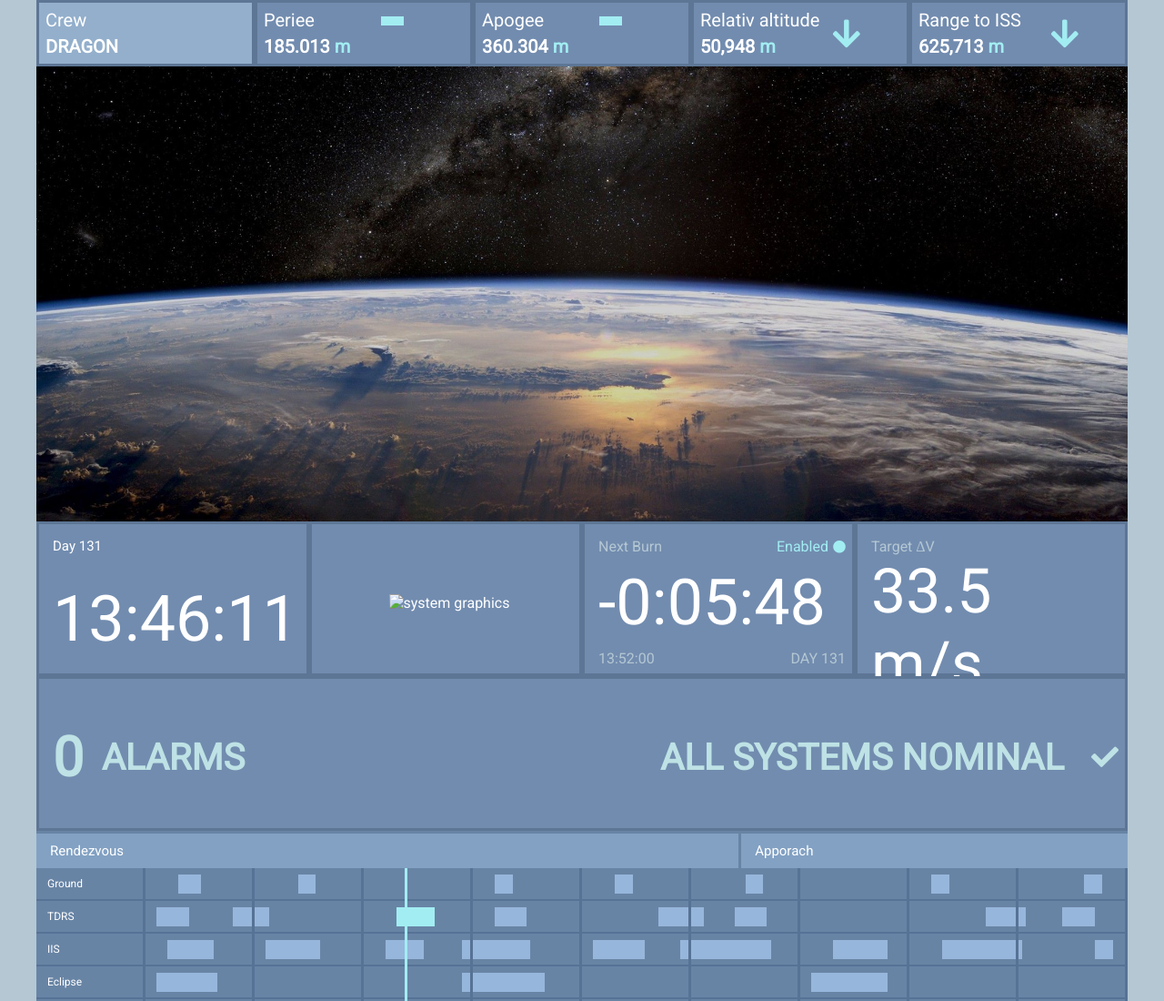
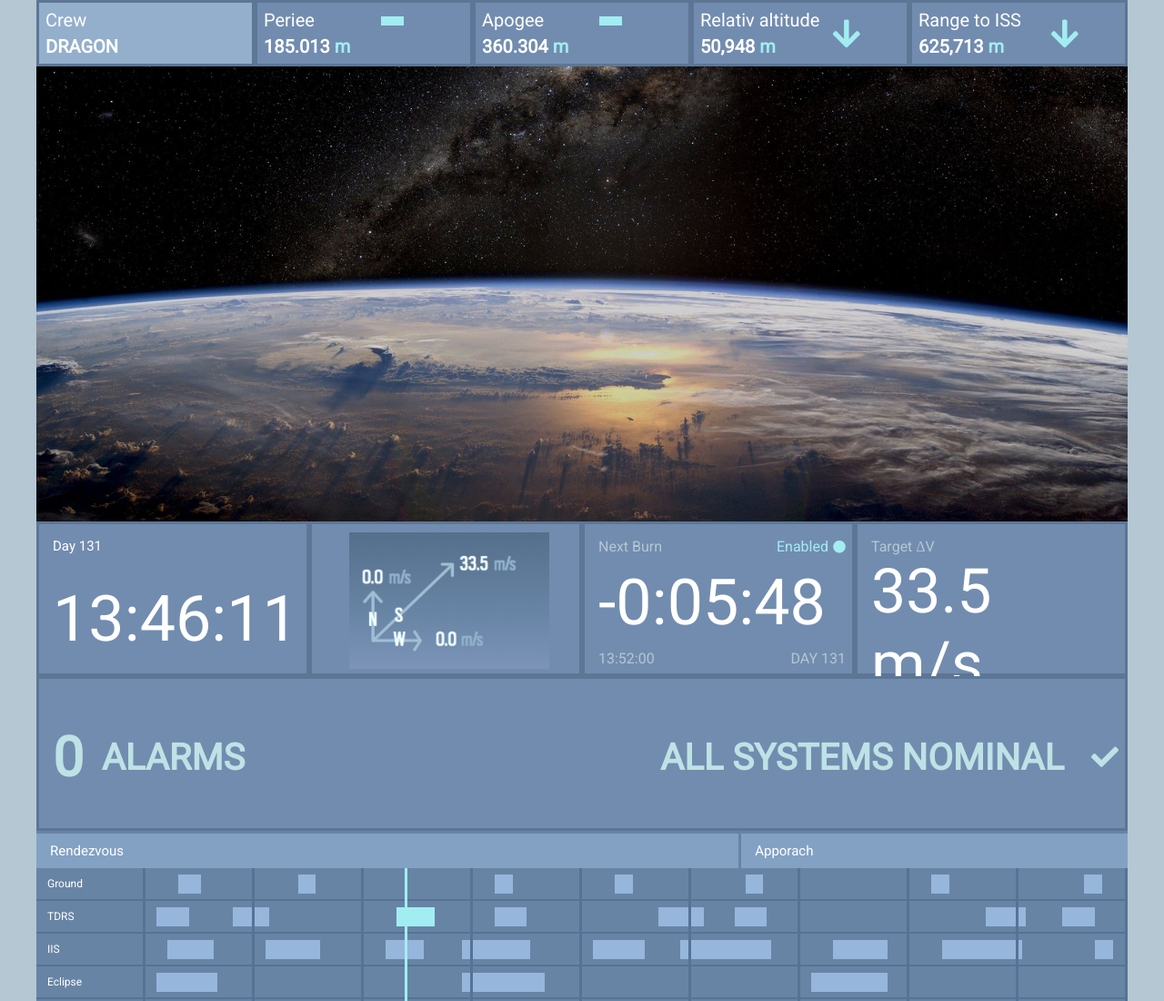
Before and after one commit to yfedyai/spacex-repo, a plain HTML site: page index.html in a window 1280 px wide. Shown: the top 1100 px of the page at 91% size. Drawn offline with Linux system fonts and the light colour scheme; the site is published under a folder, as on GitHub Pages, so addresses that start at the root find nothing.

Commit message:
fixed img link

```diff
--- a/index.html
+++ b/index.html
@@ -41,7 +41,7 @@
        </div>
        <div class="chart main-block">
           <div class="graphics">
-              <img src="/img/systems-graph.jpg" alt="system graphics">
+              <img src="img/systems-graph.jpg" alt="system graphics">
           </div>
         </div>
        <div class="countdown main-block">
```
